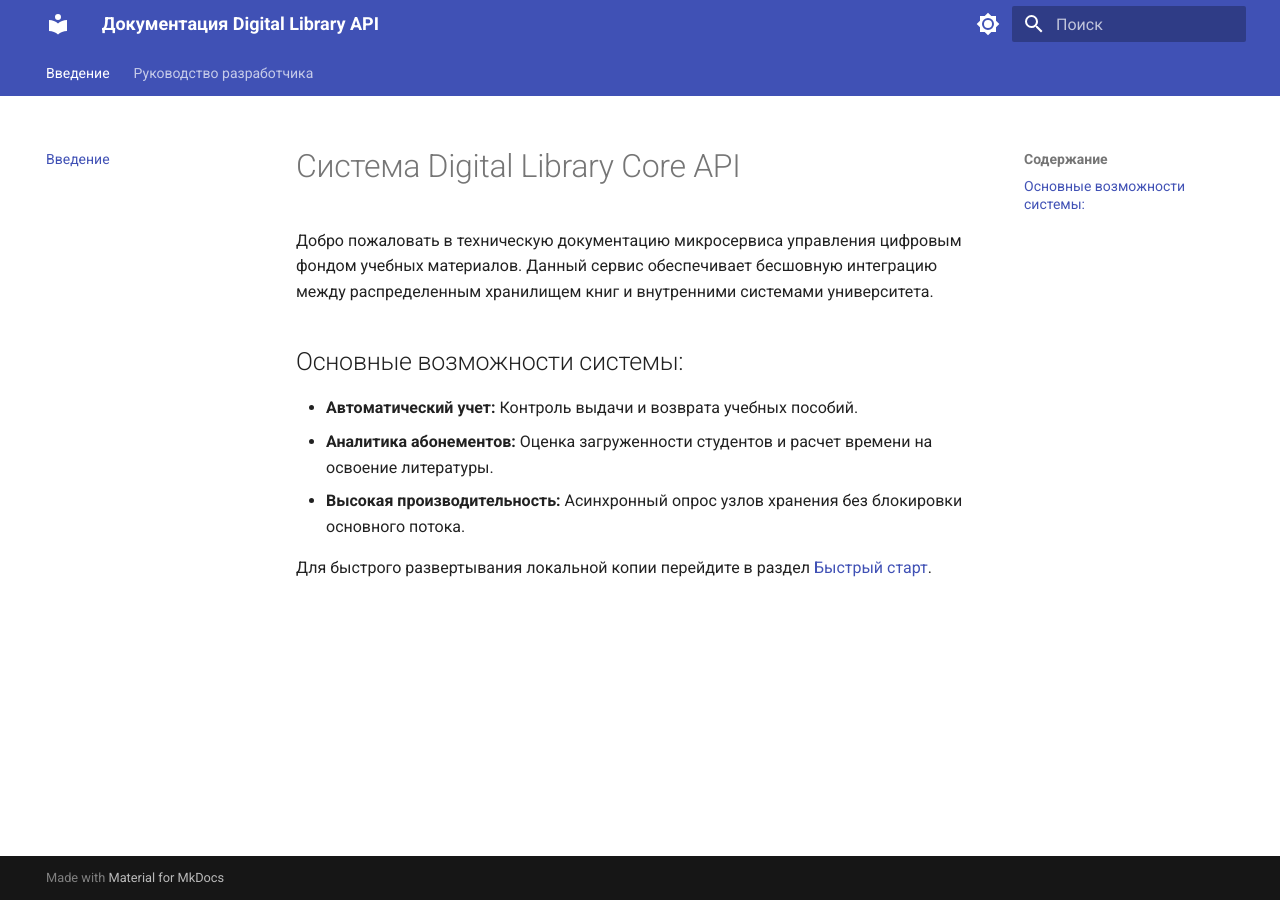
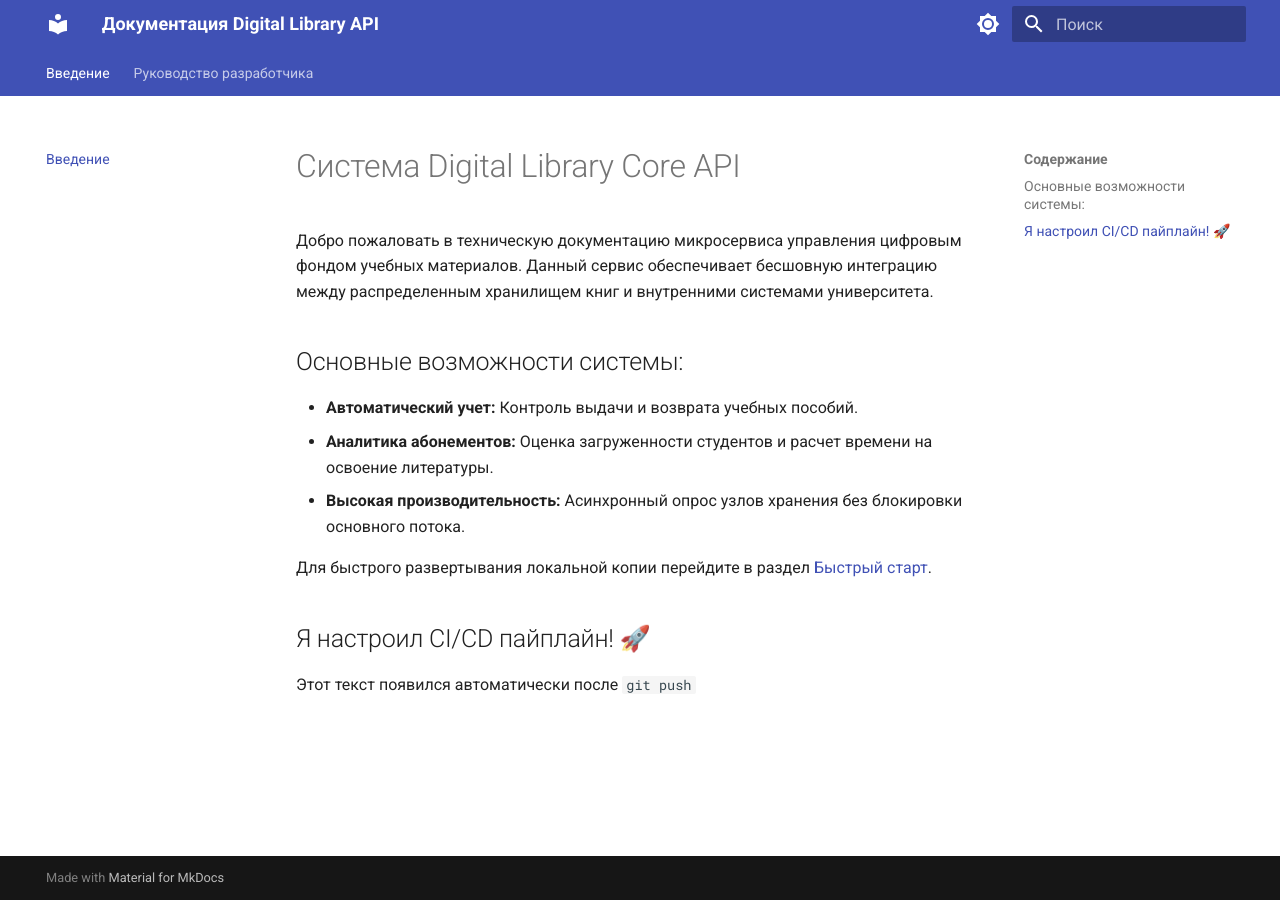
Before and after one commit to Ingwashot98/my-docs-project, an MkDocs documentation site: the page built from docs/index.md, in a window 1280 px wide. Built offline with MkDocs 1.6.1 and Material for MkDocs 9.7.7, drawn with Linux system fonts in a browser that asks for light colours.

Commit message:
Добавил доказательство работы CI/CD

```diff
--- a/docs/index.md
+++ b/docs/index.md
@@ -8,3 +8,7 @@
 * **Высокая производительность:** Асинхронный опрос узлов хранения без блокировки основного потока.
 
 Для быстрого развертывания локальной копии перейдите в раздел [Быстрый старт](dev/quickstart.md).
+
+## Я настроил CI/CD пайплайн! 🚀
+
+Этот текст появился автоматически после `git push`
```
